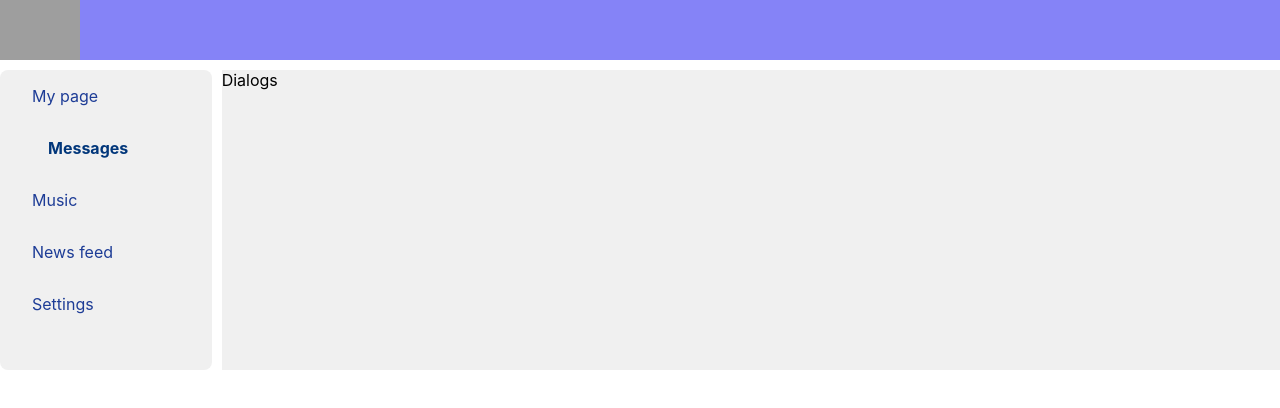
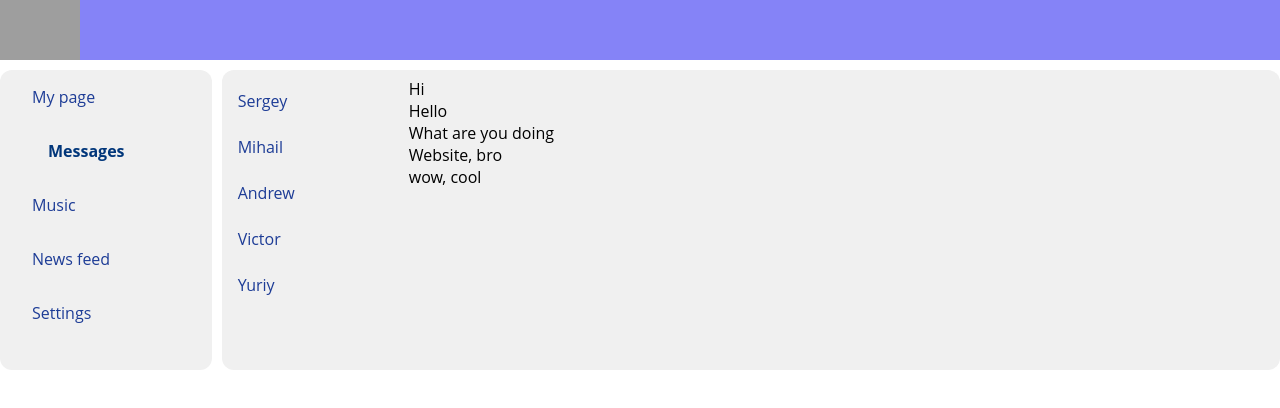
Before and after one commit to SergeySMD/Social-Network, a React (Create React App) app: page /dialogs in a window 1280 px wide. Shown: the top 408 px of the page. Built offline with nearby package versions, Linux system fonts and the light colour scheme; grey boxes are pictures that could not be loaded.

Commit message:
Route exact

```diff
--- a/src/App.css
+++ b/src/App.css
@@ -10,8 +10,11 @@
     grid-template-rows: 60px 1fr;
     grid-template-columns: 2fr 10fr;
     grid-gap: 10px;
+    font-family: "Open Sans";
 }
+
 .app-wrapper-content {
     grid-area: c;
     background-color: rgb(240, 240, 240);
+    border-radius: 12px;
 }
--- a/src/components/Dialogs/Dialogs.jsx
+++ b/src/components/Dialogs/Dialogs.jsx
@@ -1,10 +1,35 @@
 import React from 'react';
 import s from './Dialogs.module.css';
+import {NavLink} from "react-router-dom";
 
 let Dialogs = (props) => {
     return (
-        <div>
-            Dialogs
+        <div className={s.dialogs}>
+            <div className={s.dialogsItems}>
+                <div className={s.dialog}>
+                   <NavLink to='/dialogs/1' activeClassName={s.activeLink}>Sergey</NavLink>
+                </div>
+                <div className={s.dialog}>
+                    <NavLink to='/dialogs/2' activeClassName={s.activeLink}>Mihail</NavLink>
+                </div>
+                <div className={s.dialog}>
+                    <NavLink to='/dialogs/3' activeClassName={s.activeLink}>Andrew</NavLink>
+                </div>
+                <div className={s.dialog}>
+                    <NavLink to='/dialogs/4' activeClassName={s.activeLink}>Victor</NavLink>
+                </div>
+                <div className={s.dialog}>
+                    <NavLink to='/dialogs/5' activeClassName={s.activeLink}>Yuriy</NavLink>
+                </div>
+            </div>
+            <div className={s.messages}>
+                <div className={s.message}>Hi</div>
+                <div className={s.message}>Hello</div>
+                <div className={s.message}>What are you doing</div>
+                <div className={s.message}>Website, bro</div>
+                <div className={s.message}>wow, cool</div>
+
+            </div>
         </div>
     );
 }
--- a/src/components/Dialogs/Dialogs.module.css
+++ b/src/components/Dialogs/Dialogs.module.css
@@ -0,0 +1,26 @@
+.dialogs {
+    display: grid;
+    grid-template-columns: 2fr 10fr;
+    padding: 8px 16px;
+}
+.dialogsItems {
+
+}
+.dialog {
+    padding: 12px 0px;
+}
+.messages {
+
+}
+.message {
+
+}
+.dialogsItems a {
+    text-decoration: none;
+    color: #1d3c96;
+    cursor: pointer;
+}
+a.activeLink {
+    color: #01367a;
+    font-weight: bold;
+}
--- a/src/components/Navbar/Navbar.module.css
+++ b/src/components/Navbar/Navbar.module.css
@@ -2,7 +2,7 @@
     grid-area: n;
     height: 300px;
     background-color: rgb(240, 240, 240);
-    border-radius: 8px;
+    border-radius: 12px;
 }
 .item {
     color: #ffffff;
```
Also changed, not shown: 1 other file (tests, documents, lock files or other folders). Lines whose indentation alone changed are shown as unchanged.
